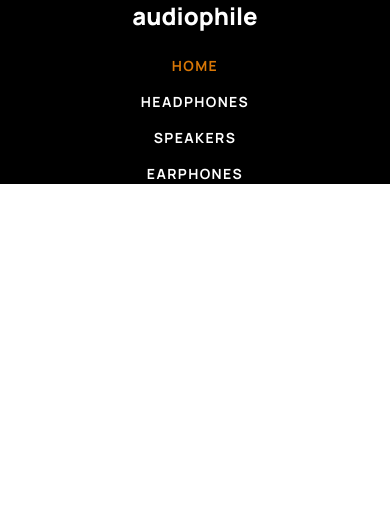
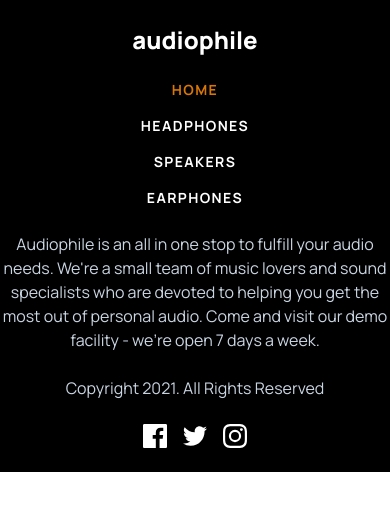
Before and after one commit to chegebrian/Audiophile-e-commerce-website, a React (Vite) app: page / in a window 390 px wide. Shown: the top 510 px of the page. Built offline with nearby package versions, Linux system fonts and the light colour scheme.

Commit message:
implement a responsive footer

```diff
--- a/src/ui/Footer.jsx
+++ b/src/ui/Footer.jsx
@@ -3,8 +3,34 @@ import Navbar from "./Navbar";
 
 function Footer() {
   return (
-    <footer className="bg-black">
+    <footer className="bg-black py-6">
       <Navbar />
+      <p className="mt-6 text-center text-slate-300 sm:text-start lg:w-[50%]">
+        {" "}
+        Audiophile is an all in one stop to fulfill your audio needs. We&apos;re
+        a small team of music lovers and sound specialists who are devoted to
+        helping you get the most out of personal audio. Come and visit our demo
+        facility - we’re open 7 days a week.
+      </p>
+      <div className="flex flex-col items-center mt-6 gap-6 sm:flex-row sm:justify-between">
+        <p className=" text-slate-300">
+          Copyright 2021. All Rights Reserved
+        </p>
+        <div className="flex items-center justify-center gap-4">
+          <img
+            src="/images/shared/desktop/icon-facebook.svg"
+            alt="facebook logo"
+          />
+          <img
+            src="/images/shared/desktop/icon-twitter.svg"
+            alt="twitter logo"
+          />
+          <img
+            src="/images/shared/desktop/icon-instagram.svg"
+            alt="instagram logo"
+          />
+        </div>
+      </div>
     </footer>
   );
 }
```
